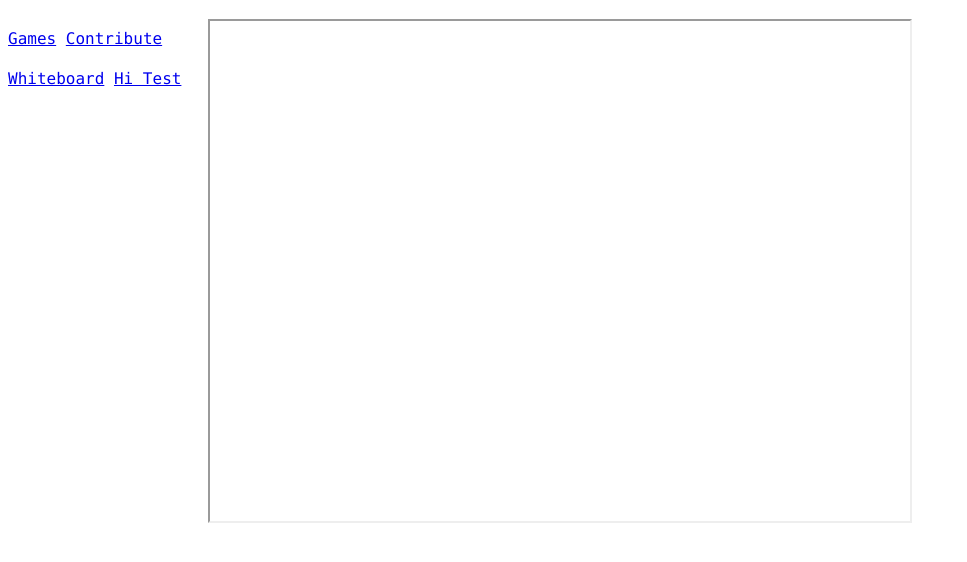
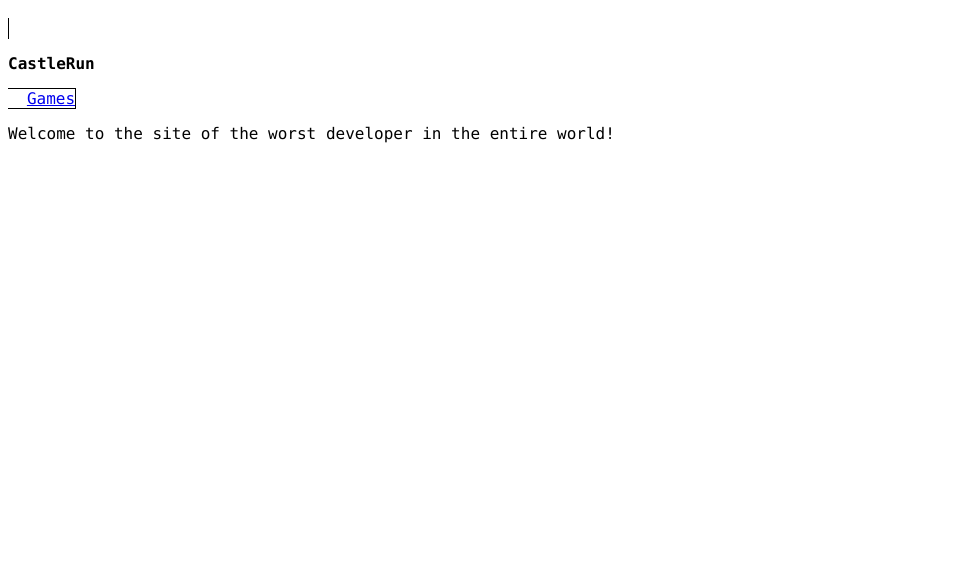
Before and after one commit to CastleRun/CastleRun.github.io, a plain HTML site: page index.html in a window 1280 px wide. Shown: the part 62-624 px from the top of the page, without its empty margins (0-967 px from the left). Drawn offline with Linux system fonts and the light colour scheme.

Commit message:
Update index.html

```diff
--- a/index.html
+++ b/index.html
@@ -8,30 +8,25 @@
       body{
         font-family:Consolas, monaco, monospace;
       }
-      #left{
-        float:left;
-        line-height: 40px;
-        width: 200px;
-        height: 500px;
-        background-color: #ffffff;
-        color:#000000;
+      #bar{
+        display:inline;
+        border-style:solid;
+        border-width:1px;
+        border-color:#000000;
       }
-      #right{
-        float:left;
-        width: 700px;
-        height: 500px;
-        background-color: #ffffff;
+      .link{
+        padding-left:0.5cm;
       }
     </style>
   </head>
   <body>
     <h1>Welcome to Castle Run</h1>
-    <div id="left">
-      <a href="javascript:document.getElementById('right').src='games/index.html'">Games</a>
-      <a href="javascript:document.getElementById('right').src='contribute.html'">Contribute</a>
-      <a href="javascript:document.getElementById('right').src='https://awwapp.com/b/uv16gz0eu/'">Whiteboard</a>
-      <a href="javascript:document.getElementById('right').src='hi.html'">Hi Test</a>
+    <div id="bar">
+      <p><strong>CastleRun</strong></p>
+      <a class="link" href="games/index.html">Games</a>
     </div>
-    <iframe id="right" src="about:blank"></iframe>
+    <div id="page">
+      <p>Welcome to the site of the worst developer in the entire world!</p>
+    </div>
   </body>
 </html>
```
